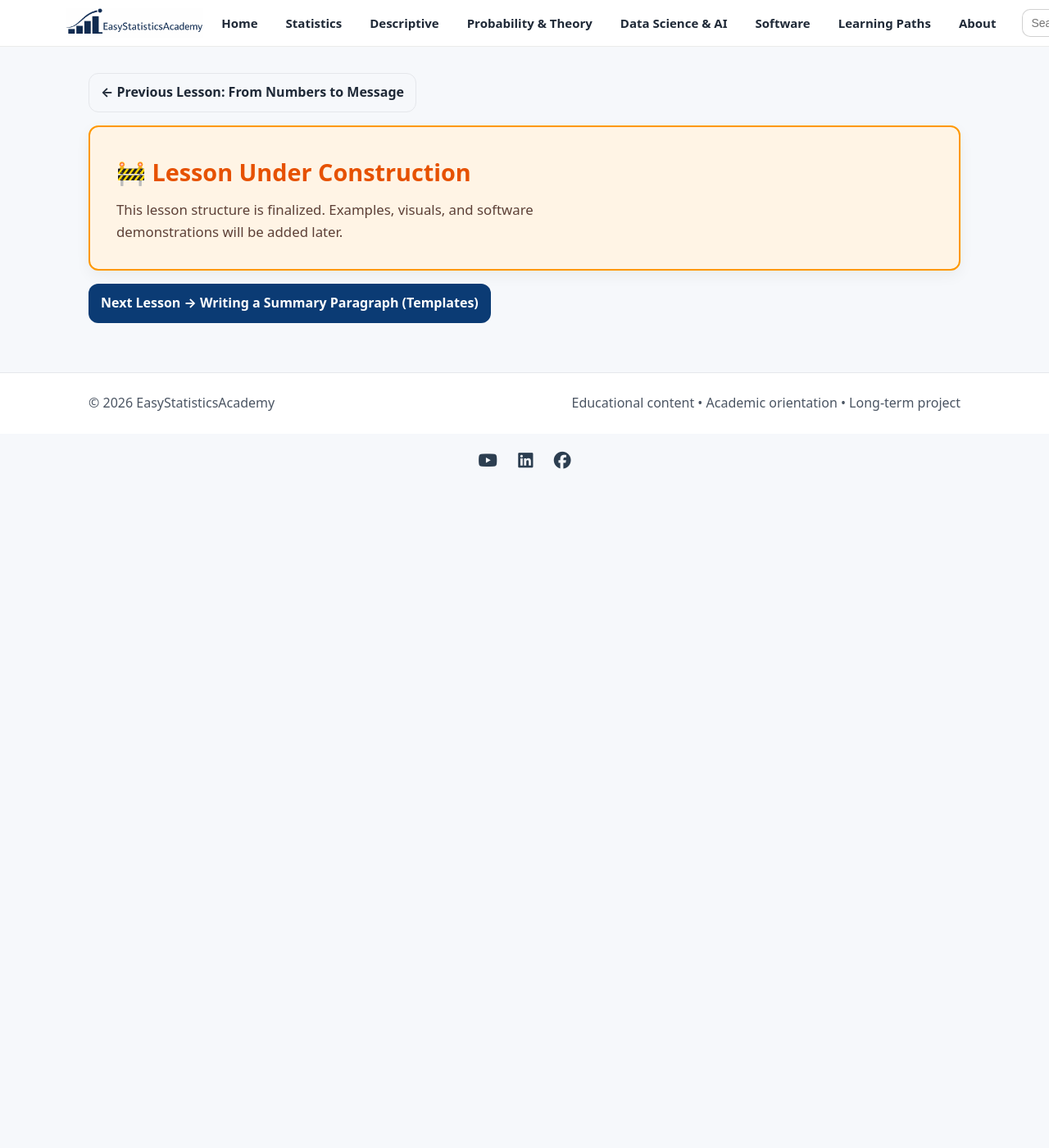
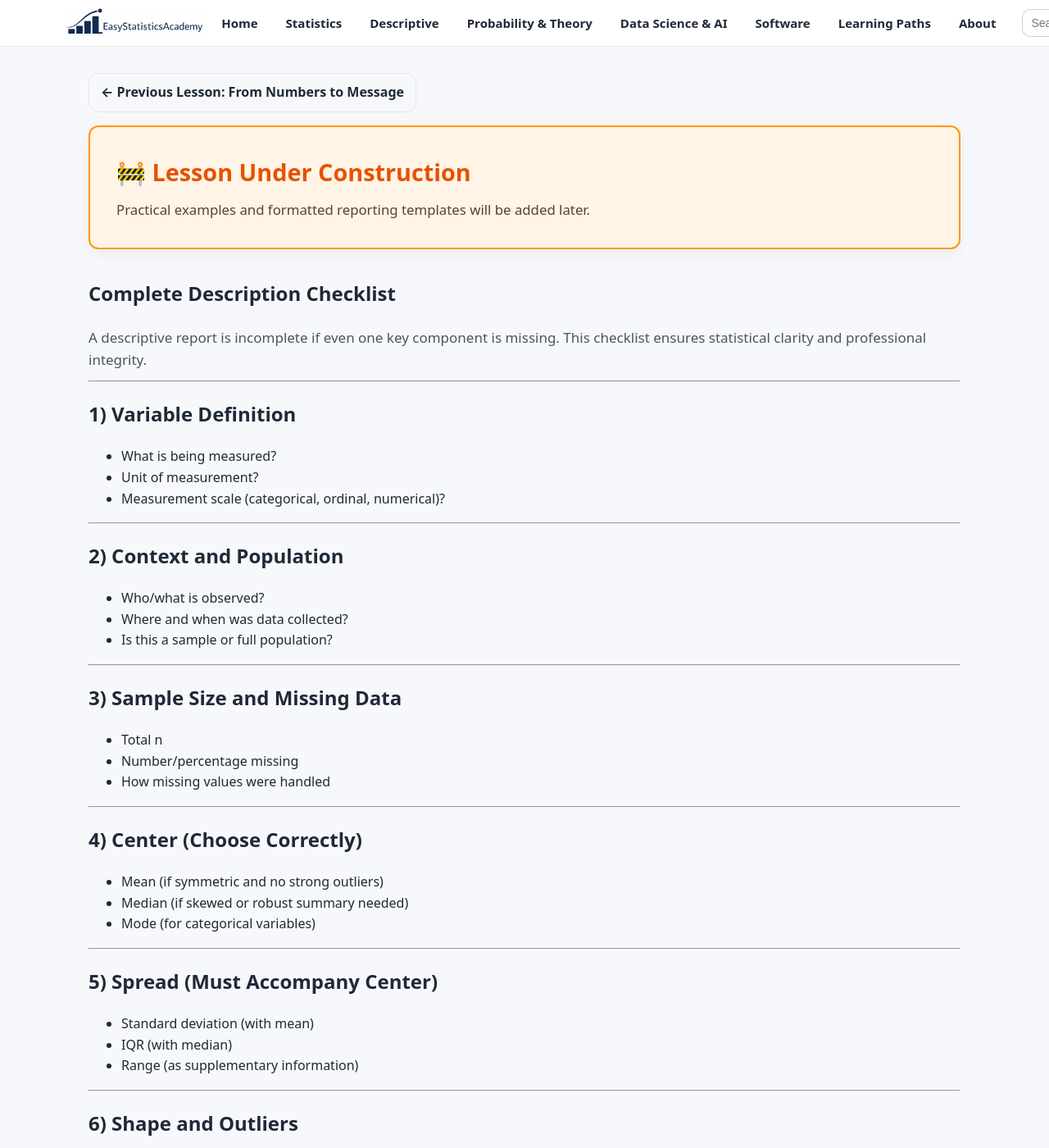
Before and after one commit to ammar-homaida-statistics/easystatisticsacademy, a Jekyll site: the page built from descriptive/reporting/complete-description-checklist/index.md, in a window 1280 px wide and 1400 px high. Shown: the whole window at 82% size. Built offline with Jekyll 4.4.1, drawn with Linux system fonts in a browser that asks for light colours; some of the changed text lies outside the part shown.

Commit message:
Add lesson content

```diff
--- a/descriptive/reporting/complete-description-checklist/index.md
+++ b/descriptive/reporting/complete-description-checklist/index.md
@@ -1,7 +1,7 @@
 ---
 layout: default
 title: "Complete Description Checklist"
-description: "A full checklist: unit, n, missingness, center, spread, shape, and context."
+description: "A structured checklist to ensure no critical element is missing when reporting descriptive statistics."
 permalink: /descriptive/reporting/complete-description-checklist/
 sidebar: false
 ---
@@ -12,6 +12,7 @@ sidebar: false
   </a>
 </section>
 
+<!-- UNDER CONSTRUCTION NOTICE -->
 <section class="section section-slim">
   <div class="callout" style="background:#fff4e5;border:2px solid #ff9800;padding:2rem;border-radius:12px;">
     <div class="callout-copy">
@@ -19,15 +20,107 @@ sidebar: false
         🚧 Lesson Under Construction
       </h2>
       <p style="margin:0;font-size:1.05rem;color:#5d4037;line-height:1.6;">
-        This lesson structure is finalized. Examples, visuals, and software demonstrations will be added later.
+        Practical examples and formatted reporting templates will be added later.
       </p>
     </div>
   </div>
 </section>
 
+<section class="section">
+  <div class="section-head">
+    <h1>Complete Description Checklist</h1>
+    <p class="lead">
+      A descriptive report is incomplete if even one key component is missing.
+      This checklist ensures statistical clarity and professional integrity.
+    </p>
+  </div>
+
+  <hr>
+
+  <h2>1) Variable Definition</h2>
+  <ul>
+    <li>What is being measured?</li>
+    <li>Unit of measurement?</li>
+    <li>Measurement scale (categorical, ordinal, numerical)?</li>
+  </ul>
+
+  <hr>
+
+  <h2>2) Context and Population</h2>
+  <ul>
+    <li>Who/what is observed?</li>
+    <li>Where and when was data collected?</li>
+    <li>Is this a sample or full population?</li>
+  </ul>
+
+  <hr>
+
+  <h2>3) Sample Size and Missing Data</h2>
+  <ul>
+    <li>Total n</li>
+    <li>Number/percentage missing</li>
+    <li>How missing values were handled</li>
+  </ul>
+
+  <hr>
+
+  <h2>4) Center (Choose Correctly)</h2>
+  <ul>
+    <li>Mean (if symmetric and no strong outliers)</li>
+    <li>Median (if skewed or robust summary needed)</li>
+    <li>Mode (for categorical variables)</li>
+  </ul>
+
+  <hr>
+
+  <h2>5) Spread (Must Accompany Center)</h2>
+  <ul>
+    <li>Standard deviation (with mean)</li>
+    <li>IQR (with median)</li>
+    <li>Range (as supplementary information)</li>
+  </ul>
+
+  <hr>
+
+  <h2>6) Shape and Outliers</h2>
+  <ul>
+    <li>Symmetric or skewed?</li>
+    <li>Presence of extreme values?</li>
+    <li>Long tails?</li>
+  </ul>
+
+  <hr>
+
+  <h2>7) Comparison (If Applicable)</h2>
+  <ul>
+    <li>Are groups comparable?</li>
+    <li>Same measurement scale?</li>
+    <li>Same denominator?</li>
+  </ul>
+
+  <hr>
+
+  <h2>8) Safe Interpretation Language</h2>
+  <ul>
+    <li>Describe patterns, not causes</li>
+    <li>Avoid generalization beyond data</li>
+    <li>Acknowledge limitations</li>
+  </ul>
+
+  <hr>
+
+  <h2>Summary</h2>
+  <ul>
+    <li>Descriptive reporting is structured, not random.</li>
+    <li>Center alone is incomplete.</li>
+    <li>Context + n + spread + shape are mandatory.</li>
+    <li>Statistical honesty builds credibility.</li>
+  </ul>
+</section>
+
 <section class="section section-slim">
-  <a class="btn" href="/descriptive/reporting/how-to-write-a-summary-paragraph/">
-    Next Lesson → Writing a Summary Paragraph (Templates)
+  <a class="btn" href="/descriptive/reporting/common-reporting-mistakes/">
+    Next Lesson → Common Reporting Mistakes
   </a>
 </section>
 
```
